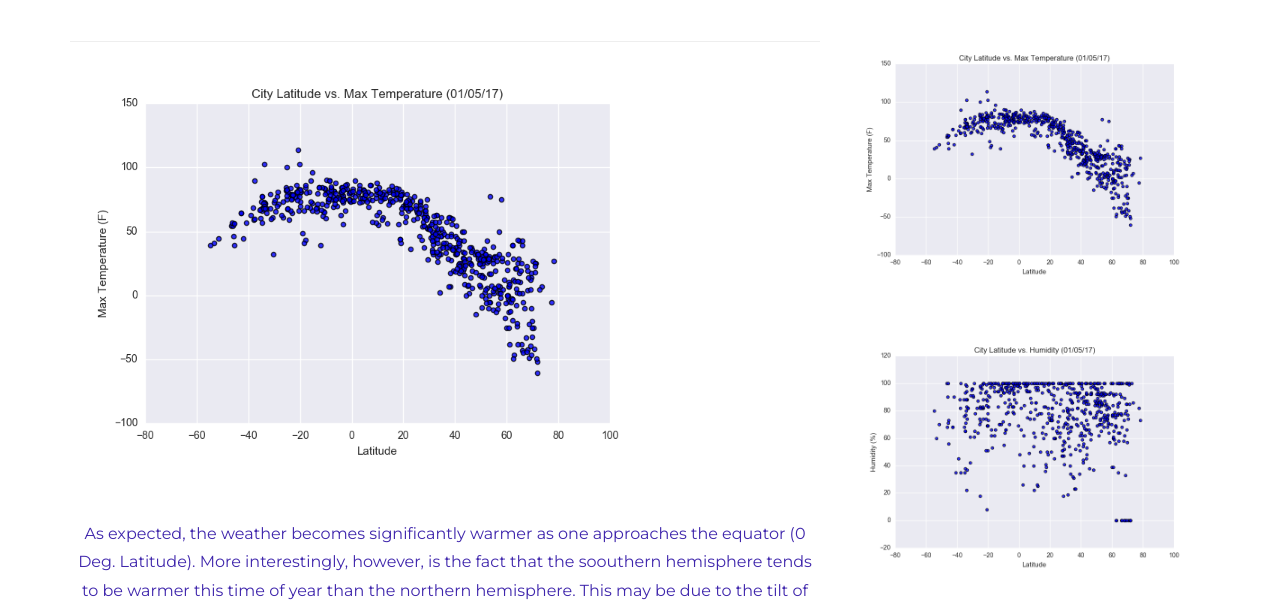
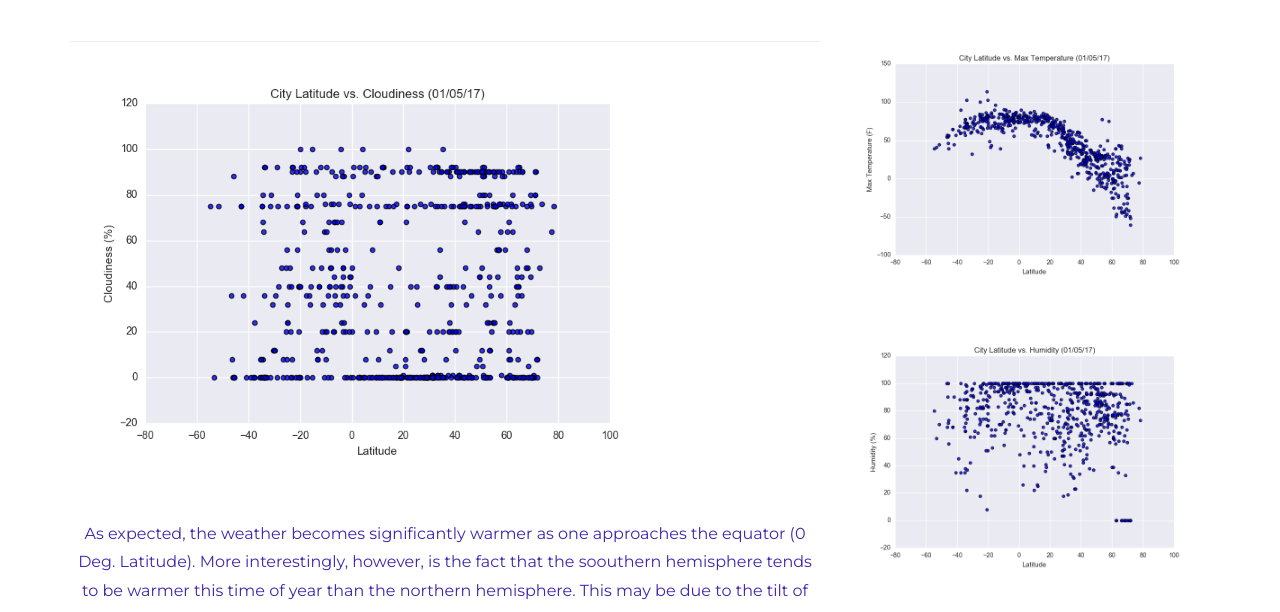
Before and after one commit to tolly229/Web-Visualization-Dashboard, a plain HTML site: page cloudiness.html in a window 1280 px wide. Shown: the part 137-749 px from the top of the page. Drawn offline with nearby package versions, Linux system fonts and the light colour scheme.

Commit message:
HW updated

```diff
--- a/cloudiness.html
+++ b/cloudiness.html
@@ -52,7 +52,7 @@
           <div class="box">
             <h1 class="margin">Cloudiness</h1>
             <hr />
-            <img src="Fig1.png" class="img-responsive margin" style="width:80%" alt="Image">
+            <img src="Fig3.png" class="img-responsive margin" style="width:80%" alt="Image">
             <p>As expected, the weather becomes significantly warmer as one approaches the equator (0 Deg. Latitude).
               More interestingly, however, is the fact that the soouthern hemisphere tends to be warmer this time of
               year than the northern hemisphere. This may be due to the tilt of the earther at the time of the year this
```
Also changed, not shown: humidity.html (+1 -1 lines), wind.html (+1 -1 lines).
